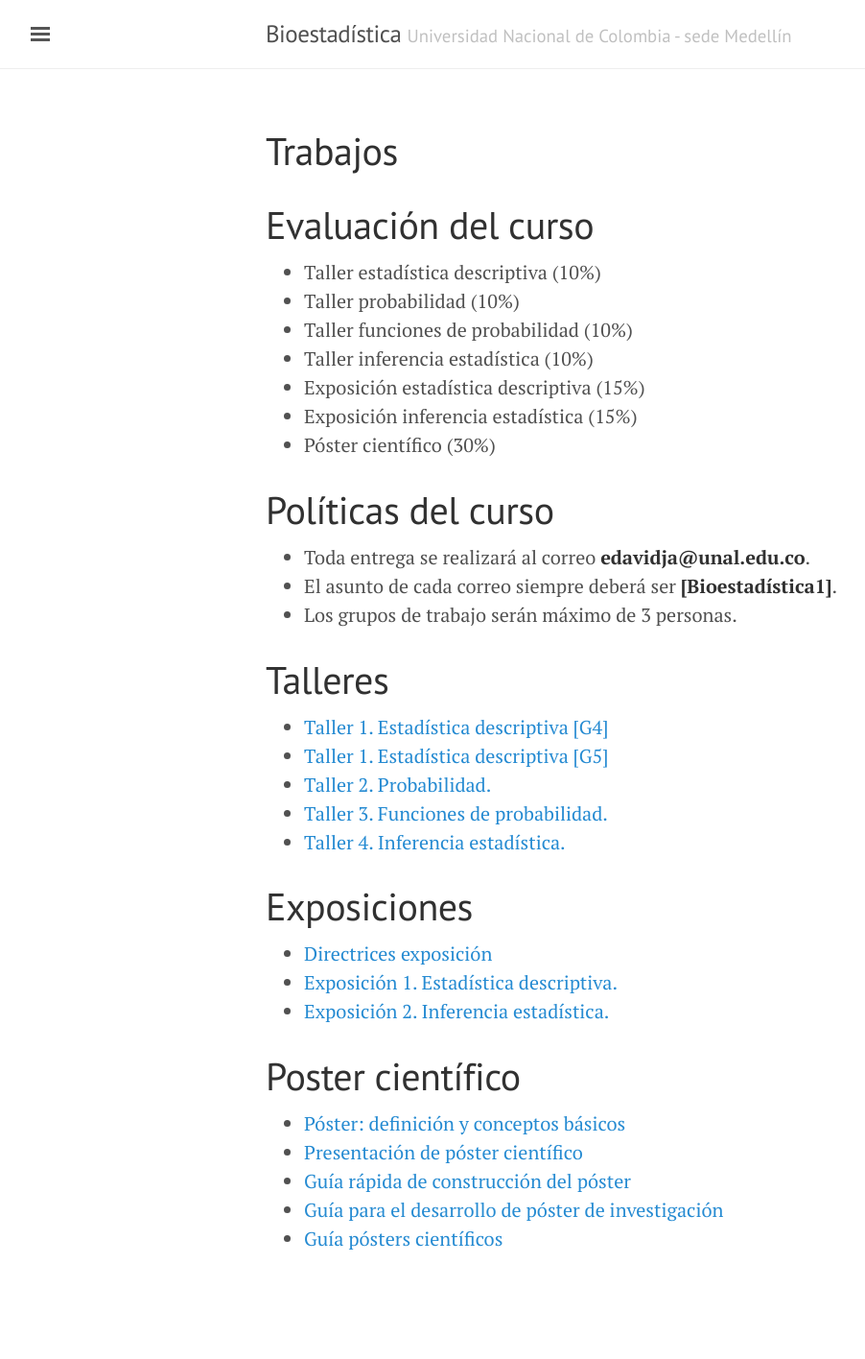
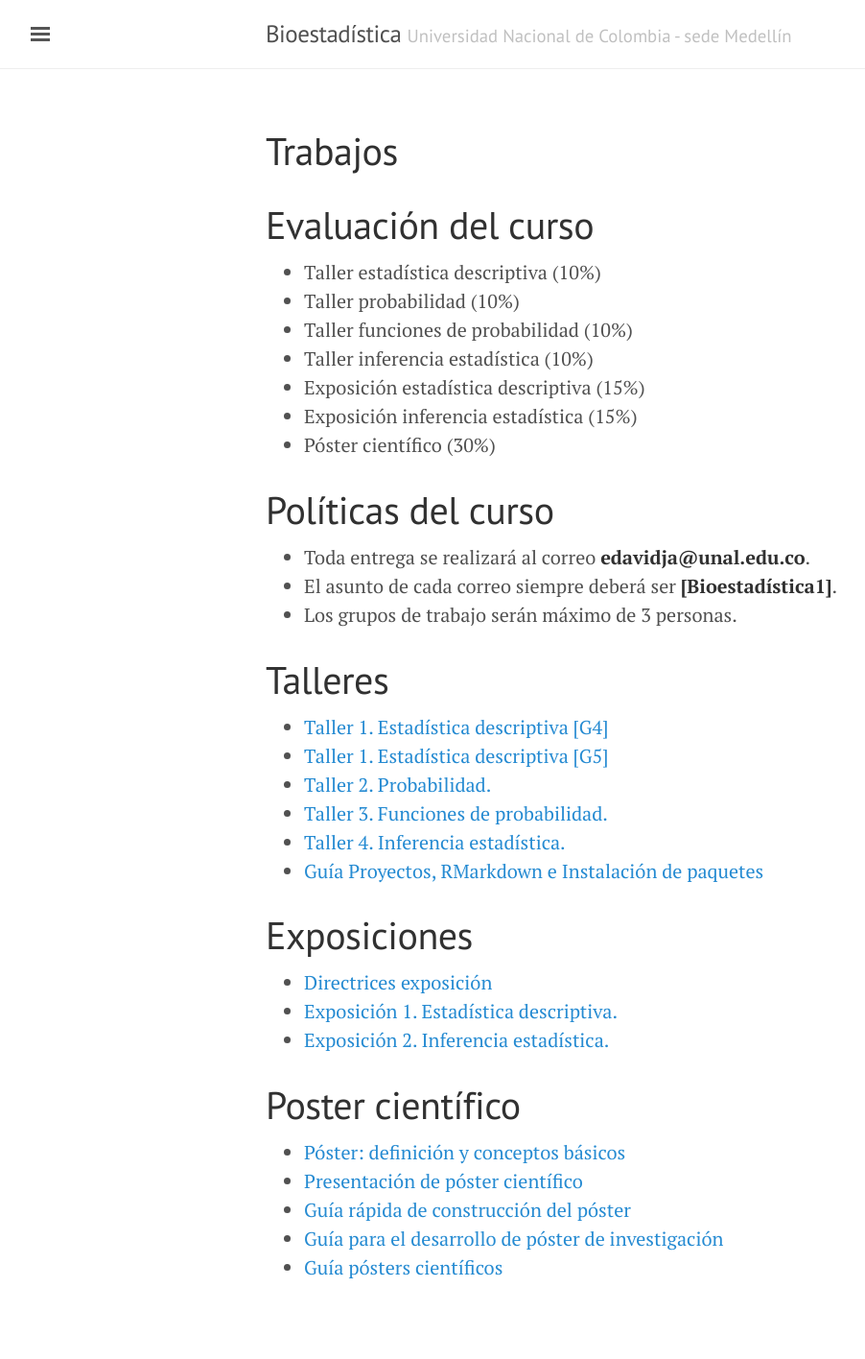
Before and after one commit to Ale-j/bioestadistica.github.io, a Jekyll site: the page built from Trabajos.md, in a window 1280 px wide. Shown: the whole page at 96% size, without its empty margins (3-905 px from the left). Built offline with Jekyll 4.4.1, drawn with Linux system fonts in a browser that asks for light colours; before the commit the page ends 1386 px from its top, so only the background shows below that.

Commit message:
Update Trabajos.md

```diff
--- a/Trabajos.md
+++ b/Trabajos.md
@@ -26,6 +26,7 @@ title: Trabajos
 - [Taller 2. Probabilidad.](/Talleres/)
 - [Taller 3. Funciones de probabilidad.](/Talleres/)
 - [Taller 4. Inferencia estadística.](/Talleres/)
+- [Guía Proyectos, RMarkdown e Instalación de paquetes](/Talleres/Guia_R.html)
 
 # Exposiciones
 
```
